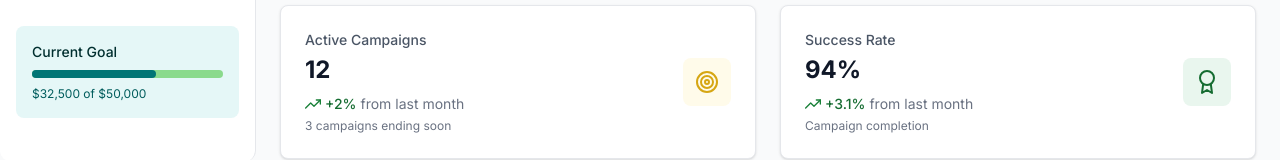
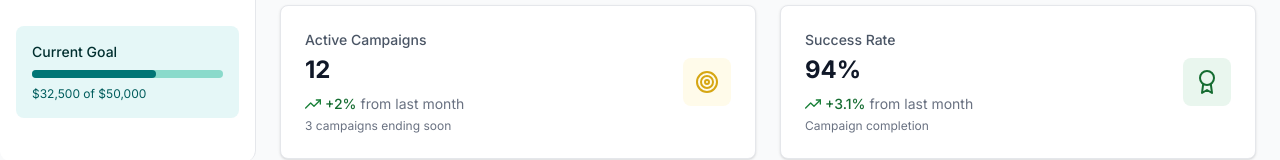
Before and after one commit to seyann16/ngo-dashboard, a React (Vite) app: page / in a window 1280 px wide. Shown: the part 366-526 px from the top of the page. Built offline with nearby package versions, Linux system fonts and the light colour scheme.

Commit message:
fixed the primary color 200

```diff
--- a/src/index.css
+++ b/src/index.css
@@ -7,7 +7,7 @@
   /* Primary color palette */
   --color-primary-50: #e5f7f7;
   --color-primary-100: #b8eaea;
-  --color-primary-200: #8ada8c;
+  --color-primary-200: #8adacb;
   --color-primary-300: #5ccdcc;
   --color-primary-400: #33bdbd;
   --color-primary-500: #009898;
```
